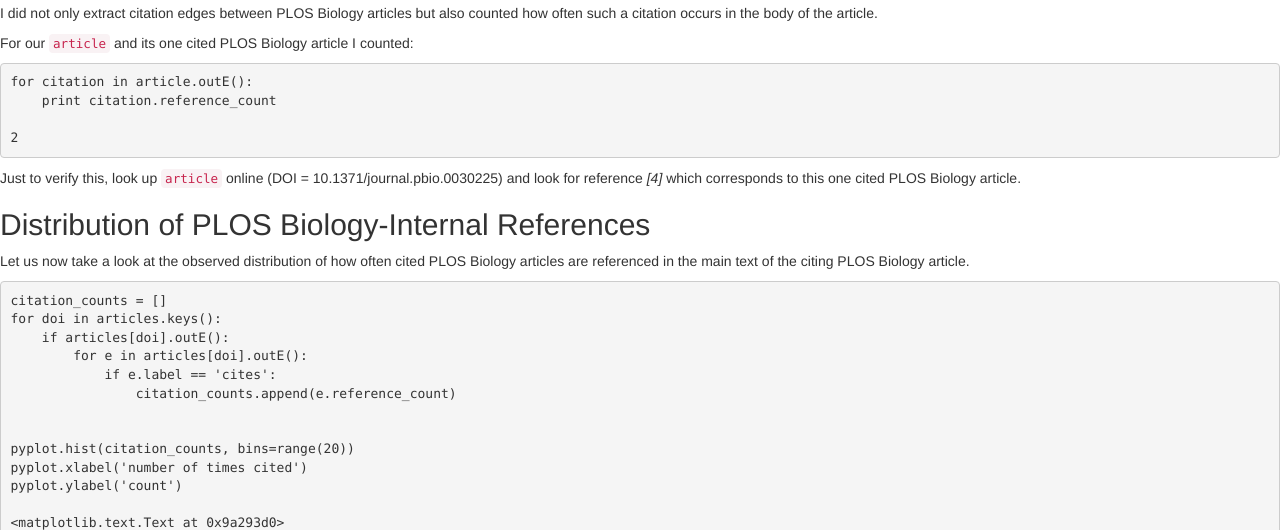
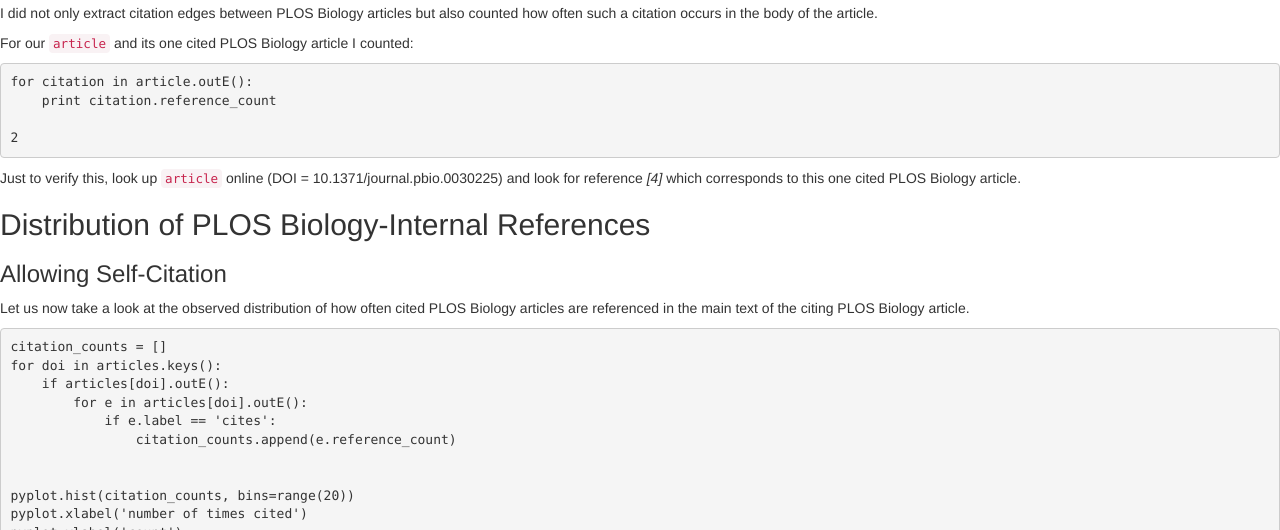
Before and after one commit to waltherg/backup.waltherg.github.io, a Jekyll site: the page built from _posts/2014-03-22-PLOS_Biology-Inspired_PLOS_Biology.md, in a window 1280 px wide and 900 px high, scrolled down 3590 px, cut to the strip 0-530 px from the top of the window. Built offline with Jekyll 4.4.1, drawn with Linux system fonts in a browser that asks for light colours; nearby versions of some CDN libraries; comment, search, counter and statistics services are not loaded; some of the changed text lies outside the part shown.

Commit message:
add more headers for clarity

```diff
--- a/_posts/2014-03-22-PLOS_Biology-Inspired_PLOS_Biology.md
+++ b/_posts/2014-03-22-PLOS_Biology-Inspired_PLOS_Biology.md
@@ -257,6 +257,8 @@ this one cited PLOS Biology article.
 
 ## Distribution of PLOS Biology-Internal References
 
+### Allowing Self-Citation
+
 Let us now take a look at the observed distribution of how often cited PLOS
 Biology articles are referenced in the main text of the citing PLOS Biology
 article.
@@ -354,6 +356,8 @@ There is certainly some cut-off at which *importance* stops increasing - my
 point is simply that citing another article multiple times in your manuscript
 probably means that you are basing your work at least partially on the article
 you cite.
+
+### Disallowing Self-Citation
 
 For both pairs above we can see that at least one author is shared between citer and citee.
 
```
